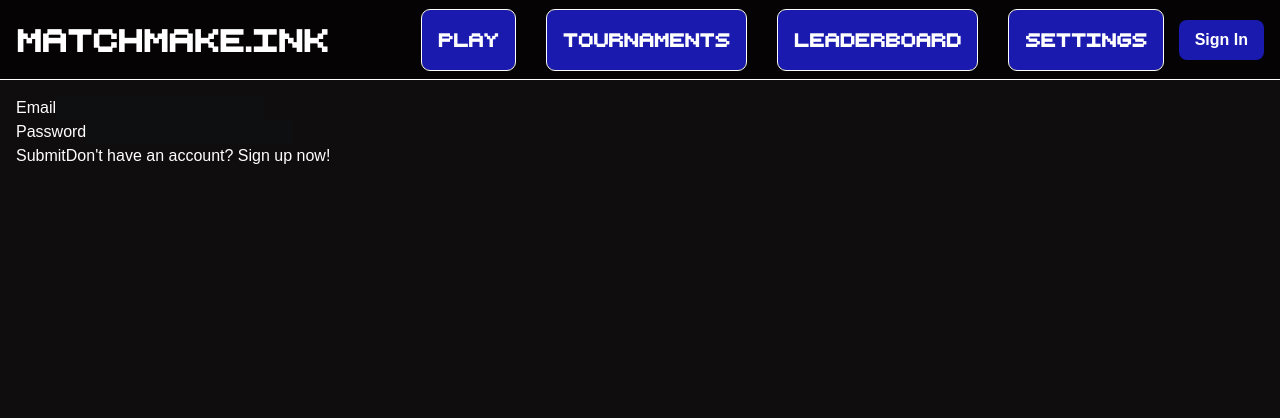
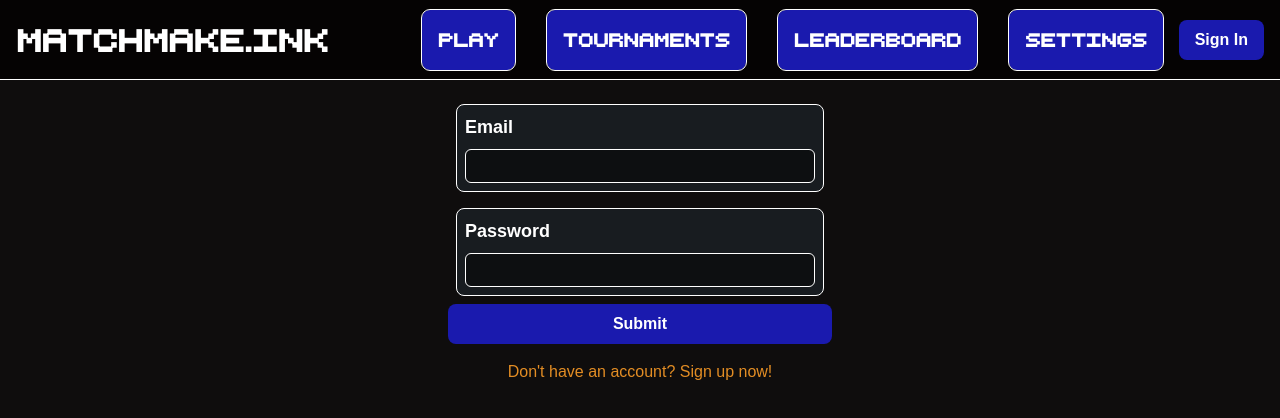
Before and after one commit to matchmake-ink/matchmake.ink, a Next.js app: page /auth in a window 1280 px wide. Shown: the top 418 px of the page. Built offline with nearby package versions, Linux system fonts and the light colour scheme; no server answers.

Commit message:
style auth form

```diff
--- a/components/auth-form.tsx
+++ b/components/auth-form.tsx
@@ -1,12 +1,15 @@
 "use client";
 import { signIn, signUp } from "@/lib/client/auth";
 import { useCallback, useState } from "react";
+import Button from "./button";
+import Input from "./input";
 
 export default function AuthForm() {
   const [signingIn, setSigningIn] = useState<boolean>(true);
   const [email, setEmail] = useState<string>("");
   const [password, setPassword] = useState<string>("");
-  const [authError, setAuthError] = useState<string | null>(null);
+  const [ign, setIgn] = useState<string>("");
+  const [discordTag, setDiscordTag] = useState<string>("");
 
   const onSubmit = useCallback(async () => {
     // TODO: add proper error handling
@@ -14,35 +17,52 @@ export default function AuthForm() {
       let { result, error } = await signIn(email, password);
       console.log(result, error);
     } else {
-      let { result, error } = await signUp(email, password);
+      let { result, error } = await signUp(email, password, ign, discordTag);
       console.log(result, error);
     }
-  }, [email, password, signingIn]);
+  }, [email, password, signingIn, ign, discordTag]);
 
   return (
-    <form>
-      <div>
-        <label htmlFor="email">Email</label>
-        <input
-          id="email"
+    <form className="flex flex-col align-center justify-center">
+      <div className="flex flex-col justify-center align-center m-auto min-w-[24rem]">
+        <Input
+          label="Email"
           type="email"
           value={email}
-          onChange={(e) => setEmail(e.target.value)}
+          onChange={(value) => setEmail(value)}
         />
-      </div>
-      <div>
-        <label htmlFor="password">Password</label>
-        <input
-          id="password"
+        <Input
+          label="Password"
           type="password"
           value={password}
-          onChange={(e) => setPassword(e.target.value)}
+          onChange={(value) => setPassword(value)}
         />
+        {signingIn ? (
+          <></>
+        ) : (
+          <>
+            <Input
+              label="Discord Tag"
+              type="text"
+              value={discordTag}
+              onChange={(value) => setDiscordTag(value)}
+            />
+            <Input
+              label="IGN"
+              type="text"
+              value={ign}
+              onChange={(value) => setIgn(value)}
+            />
+          </>
+        )}
+        <Button color="primary" onClick={onSubmit} label="Submit" />
       </div>
-      <button type="button" onClick={onSubmit}>
-        Submit
-      </button>
-      <button type="button" onClick={() => setSigningIn(!signingIn)}>
+
+      <button
+        type="button"
+        className="text-accent-500 hover:text-accent-400 transition-colors my-4"
+        onClick={() => setSigningIn(!signingIn)}
+      >
         {signingIn
           ? "Don't have an account? Sign up now!"
           : "Already have an account? Sign in now!"}
--- a/components/button.tsx
+++ b/components/button.tsx
@@ -8,7 +8,7 @@ export default function Button({ label, color, onClick }: ButtonProps) {
   console.log(color);
   return (
     <button
-      className={`bg-primary-500 hover:bg-primary-400 text-text font-bold py-2 px-4 focus:outline-none focus:shadow-outline transition-all rounded-lg`}
+      className={`bg-primary-500 hover:bg-primary-400 text-text font-bold py-2 px-4 focus:outline-none focus:shadow-outline transition-all rounded-lg outline-none`}
       onClick={onClick}
       type="button"
     >
--- a/lib/client/auth.ts
+++ b/lib/client/auth.ts
@@ -1,4 +1,5 @@
-import { auth } from "@/lib/client/firebase";
+import { auth, db } from "@/lib/client/firebase";
+import { setDoc, doc } from "firebase/firestore";
 import {
   createUserWithEmailAndPassword,
   signInWithEmailAndPassword,
@@ -8,13 +9,22 @@ import { useAuthState } from "react-firebase-hooks/auth";
 
 export async function signUp(
   email: string,
-  password: string
+  password: string,
+  ign: string,
+  discordTag: string
 ): Promise<{ result: UserCredential | null; error: any }> {
   let result = null;
   let error = null;
 
   try {
     result = await createUserWithEmailAndPassword(auth, email, password);
+
+    const userId = result.user.uid;
+    await setDoc(doc(db, "profiles", userId), {
+      ign: ign,
+      discordTag: discordTag,
+      teamId: "",
+    });
   } catch (e) {
     error = e;
   }
```
Also changed, not shown: 1 other file (tests, documents, lock files or other folders).
